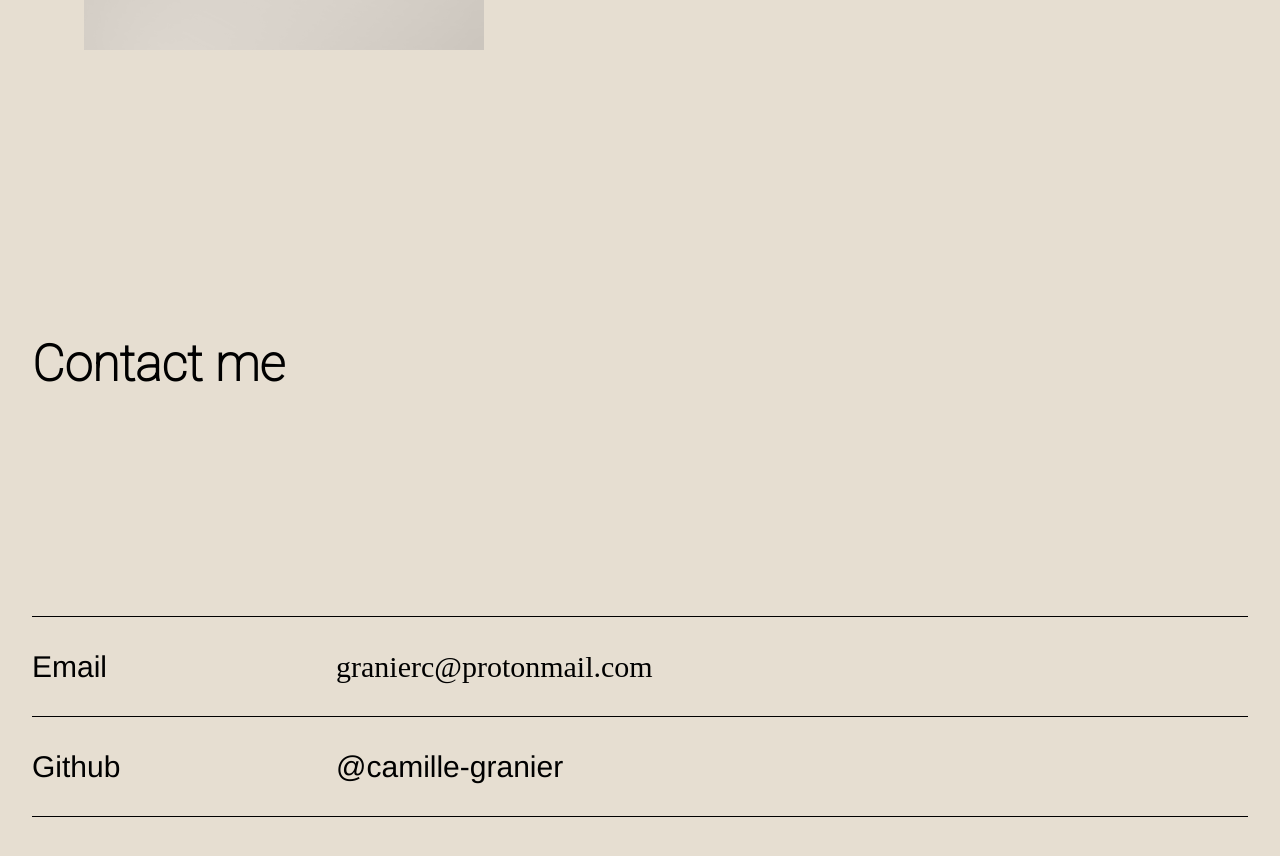
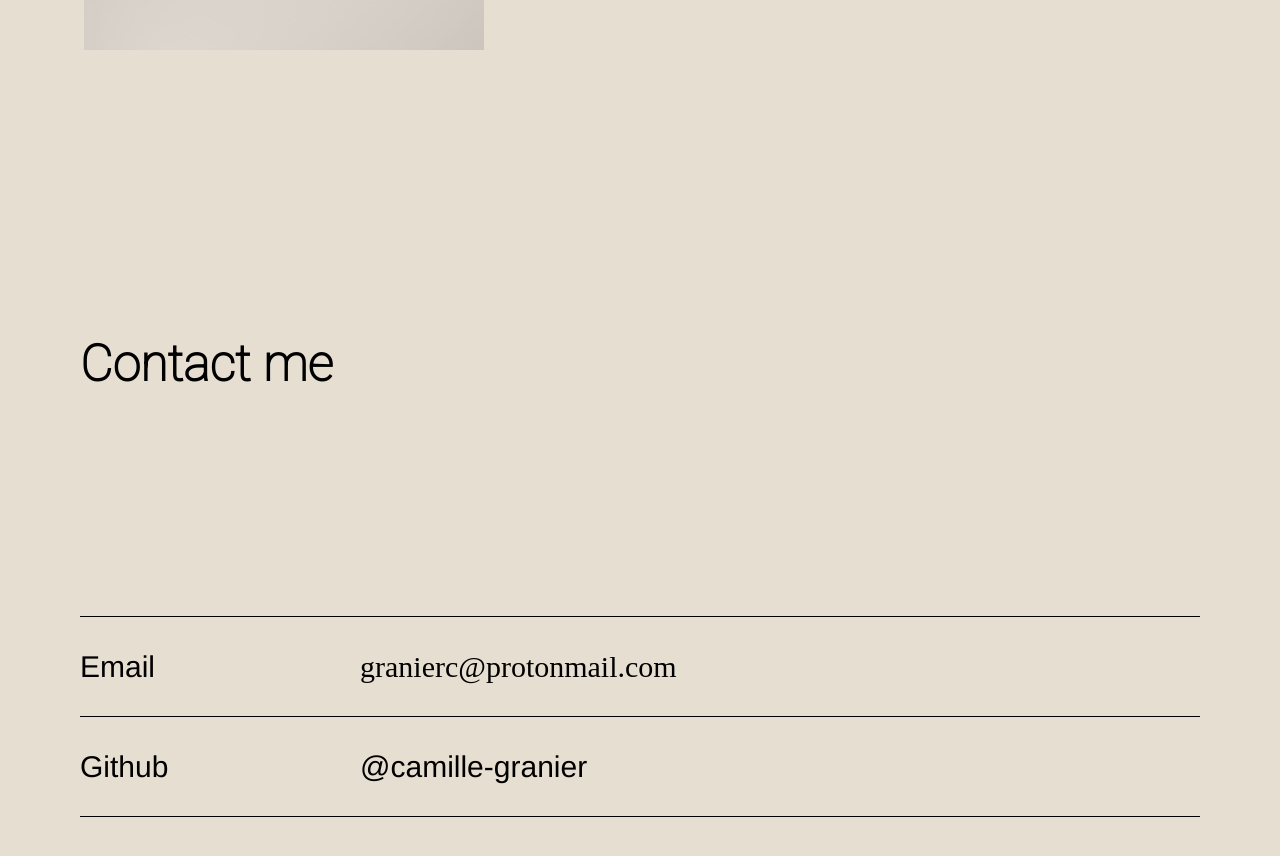
Before and after one commit to camille-granier/portfolio, a Next.js app: page / in a window 1280 px wide. Shown: the part 1700-2556 px from the top of the page. Built offline with nearby package versions, Linux system fonts and the light colour scheme; a web font is replaced by a local one.

Commit message:
tablet design contact section

```diff
--- a/styles/components/_contact.scss
+++ b/styles/components/_contact.scss
@@ -52,6 +52,9 @@ button {
 
 @include breakpoint-up(medium) {
     .contact {
+
+        padding: 3rem 5rem;
+
         .email, button {
             font-size: $sm;
         }
```
